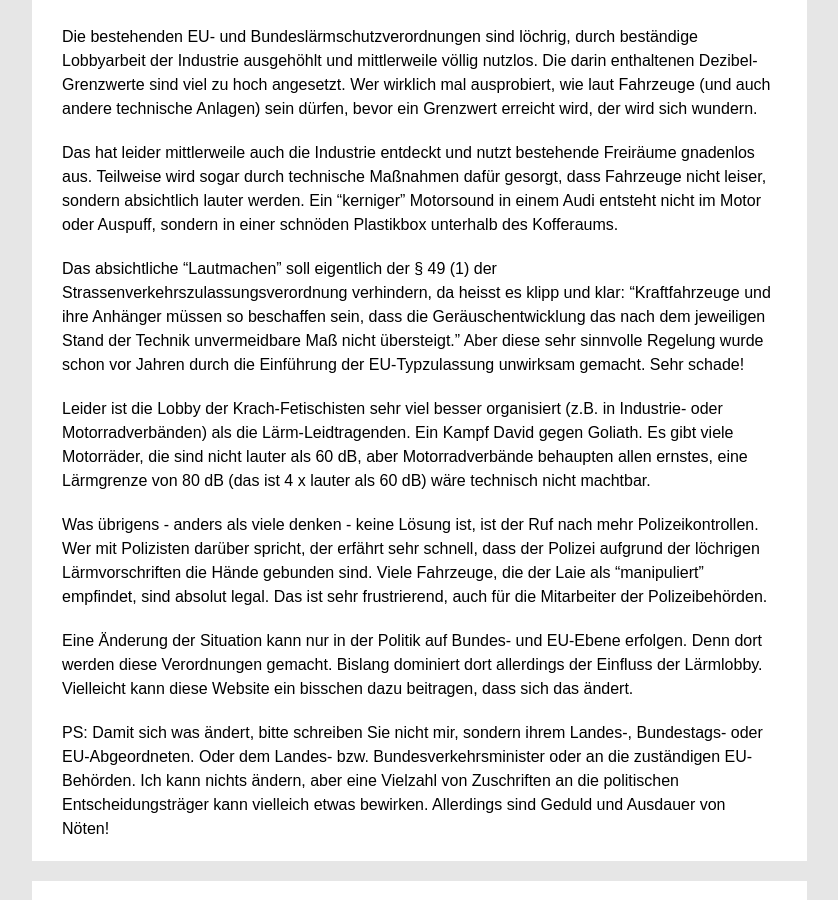
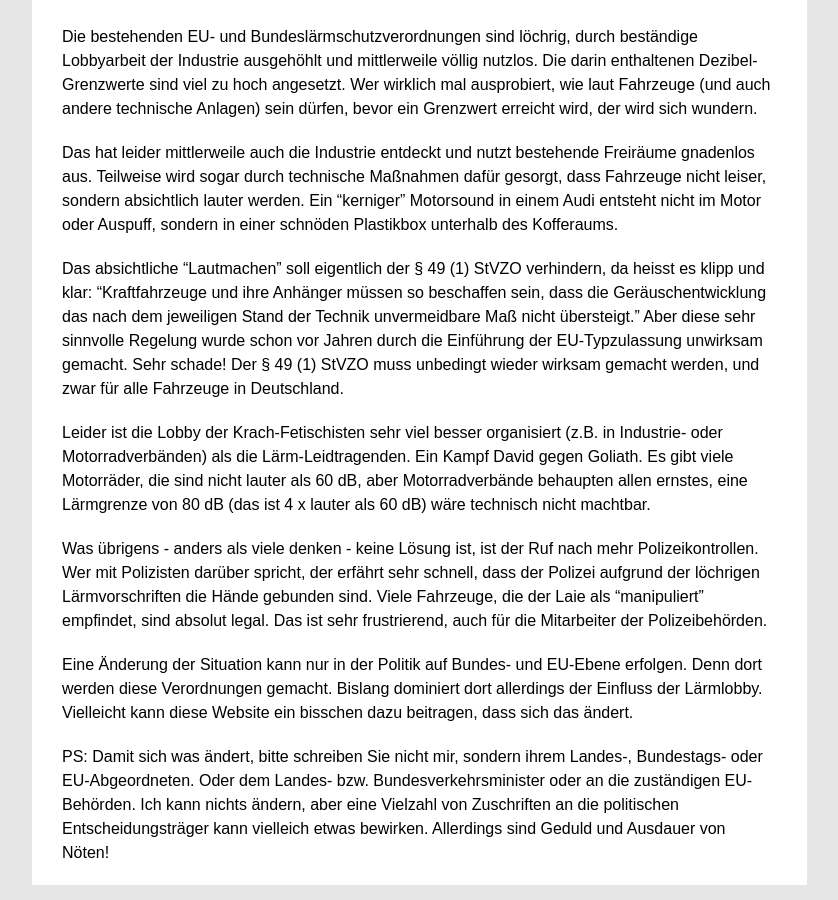
Before and after one commit to rettet-die-stille/rettet-die-stille.github.io, a Jekyll site: the page built from index.md, in a window 1280 px wide and 900 px high, scrolled down 1184 px. Shown: the whole window, without its empty margins (12-850 px from the left). Built offline with Jekyll 4.4.1, drawn with Linux system fonts in a browser that asks for light colours; our own code applies the rules of GitHub Pages for plain Markdown files.

Commit message:
Update index.md

```diff
--- a/index.md
+++ b/index.md
@@ -16,7 +16,7 @@ Die bestehenden EU- und Bundeslärmschutzverordnungen sind löchrig, durch best
 
 Das hat leider mittlerweile auch die Industrie entdeckt und nutzt bestehende Freiräume gnadenlos aus. Teilweise wird sogar durch technische Maßnahmen dafür gesorgt, dass Fahrzeuge nicht leiser, sondern absichtlich lauter werden. Ein "kerniger" Motorsound in einem Audi entsteht nicht im Motor oder Auspuff, sondern in einer schnöden Plastikbox unterhalb des Kofferaums.
 
-Das absichtliche "Lautmachen" soll eigentlich der § 49 (1) der Strassenverkehrszulassungsverordnung verhindern, da heisst es klipp und klar: "Kraftfahrzeuge und ihre Anhänger müssen so beschaffen sein, dass die Geräuschentwicklung das nach dem jeweiligen Stand der Technik unvermeidbare Maß nicht übersteigt." Aber diese sehr sinnvolle Regelung wurde schon vor Jahren durch die Einführung der EU-Typzulassung unwirksam gemacht. Sehr schade!
+Das absichtliche "Lautmachen" soll eigentlich der § 49 (1) StVZO verhindern, da heisst es klipp und klar: "Kraftfahrzeuge und ihre Anhänger müssen so beschaffen sein, dass die Geräuschentwicklung das nach dem jeweiligen Stand der Technik unvermeidbare Maß nicht übersteigt." Aber diese sehr sinnvolle Regelung wurde schon vor Jahren durch die Einführung der EU-Typzulassung unwirksam gemacht. Sehr schade! Der § 49 (1) StVZO muss unbedingt wieder wirksam gemacht werden, und zwar für alle Fahrzeuge in Deutschland.
 
 Leider ist die Lobby der Krach-Fetischisten sehr viel besser organisiert (z.B. in Industrie- oder Motorradverbänden) als die Lärm-Leidtragenden. Ein Kampf David gegen Goliath. Es gibt viele Motorräder, die sind nicht lauter als 60 dB, aber Motorradverbände behaupten allen ernstes, eine Lärmgrenze von 80 dB (das ist 4 x lauter als 60 dB) wäre technisch nicht machtbar.
 
```
